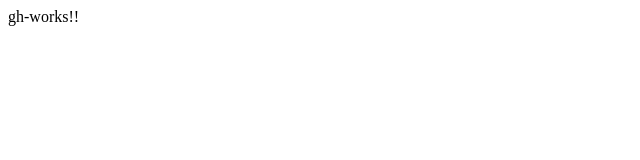
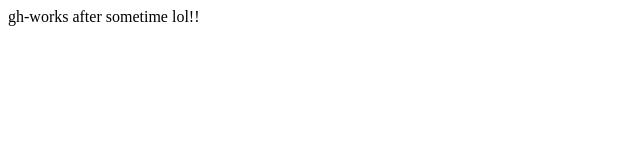
Before and after one commit to scorpiosting29/test, a plain HTML site: page index.html in a window 1280 px wide. Shown: the whole page, without its empty margins (0-640 px from the left). Drawn offline with Linux system fonts and the light colour scheme.

Commit message:
Update index.html

```diff
--- a/index.html
+++ b/index.html
@@ -4,5 +4,5 @@
 <head>
    <title> Sunitha N</title>
   <body>
-    gh-works!!
+    gh-works after sometime lol!!
     </body>
```
